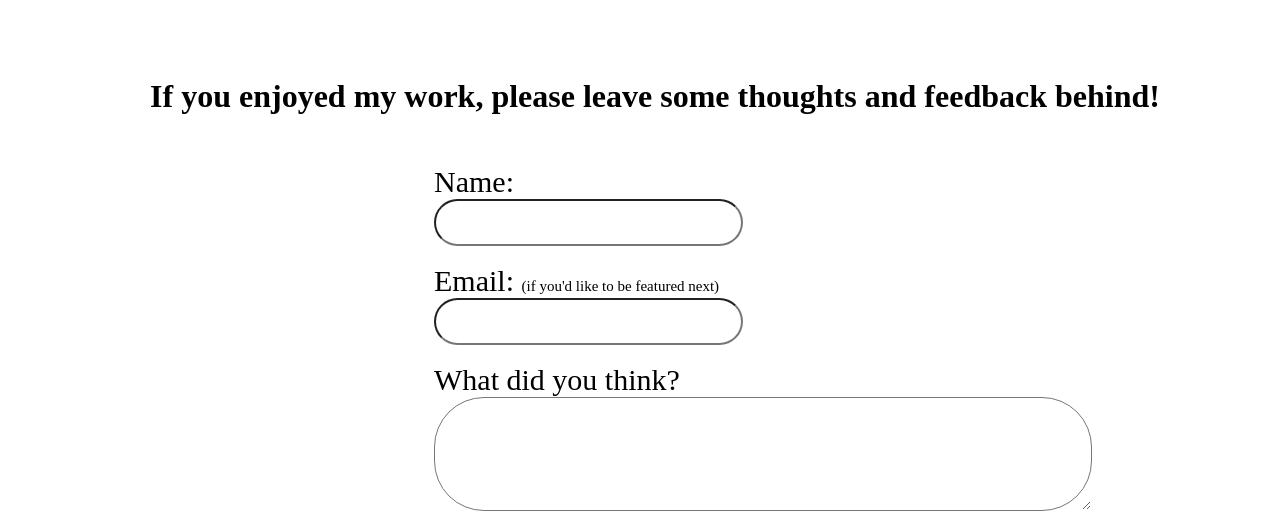
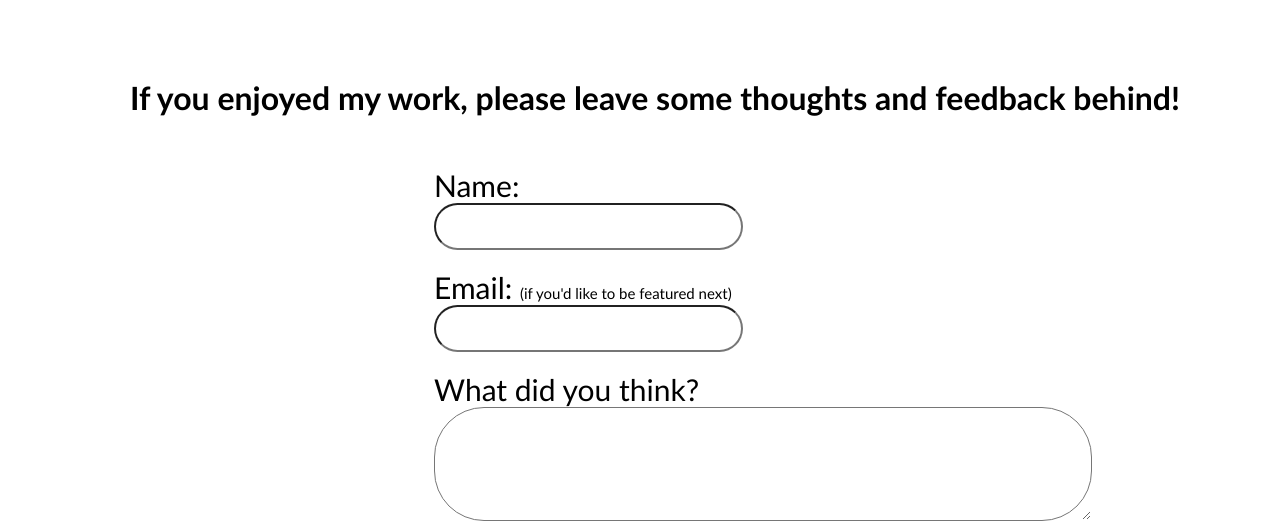
Before and after one commit to Froggy1018/Lives-Across-Cultures-Voices-From-Japan, a plain HTML site: page form.html in a window 1280 px wide. Shown: the part 202-732 px from the top of the page. Drawn offline with Linux system fonts and the light colour scheme.

Commit message:
Changed the font

```diff
--- a/form.html
+++ b/form.html
@@ -15,7 +15,7 @@
     </div>
 
     <div id="form">
-        <h1>If you enjoyed my work, please leave some thoughts and feedback behind!</h1>
+        <h1 style="font-family: 'Gill Sans', 'Gill Sans MT', Calibri, 'Trebuchet MS', sans-serif;">If you enjoyed my work, please leave some thoughts and feedback behind!</h1>
         <form>
             <label for="name">Name:</label><br>
             <input type="text" id="name" name="name" requrired><br><br>
--- a/style.css
+++ b/style.css
@@ -98,6 +98,7 @@ footer{
 form{
     margin-left: 30%;
     padding: 50px;
+    font-family: 'Gill Sans', 'Gill Sans MT', Calibri, 'Trebuchet MS', sans-serif;
     label{
         font-size: 30px;
         padding-bottom: 30px;
```
